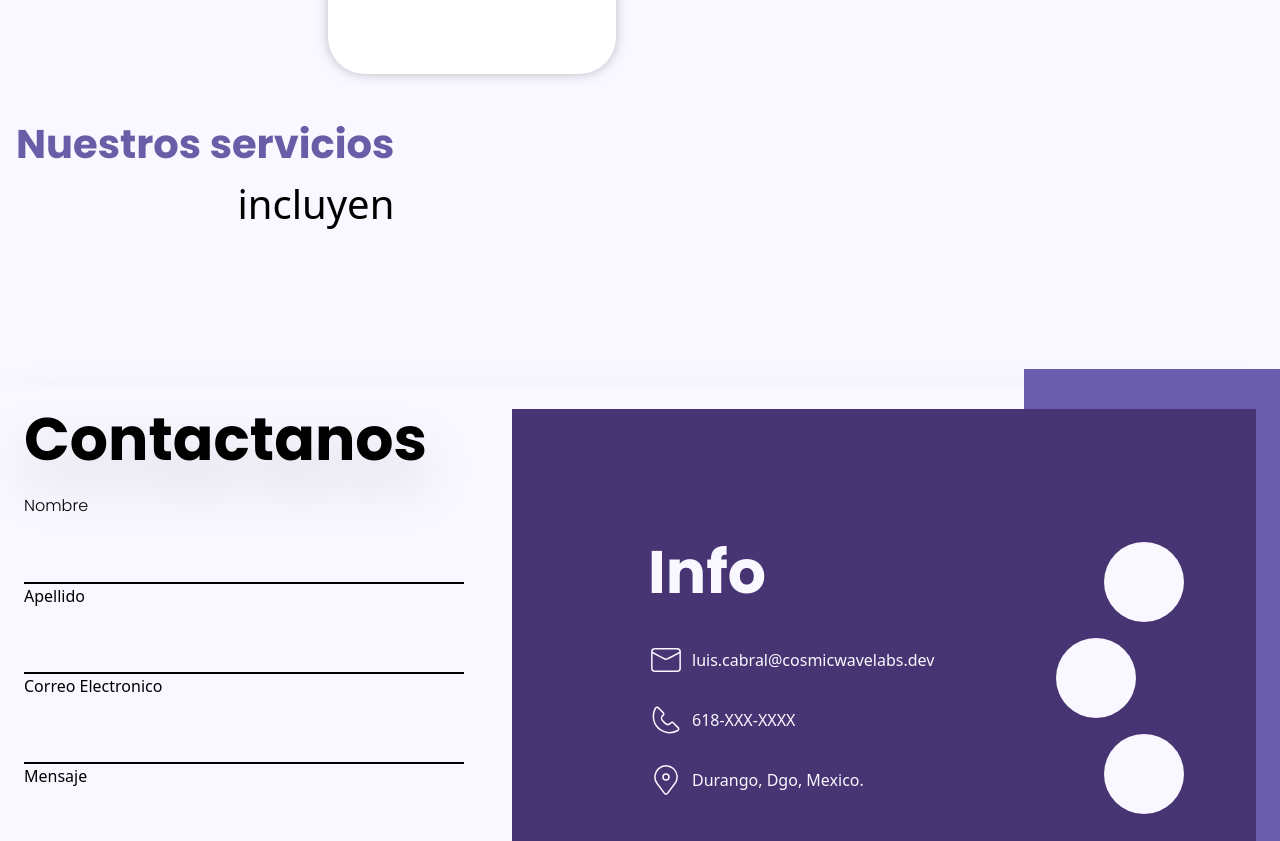
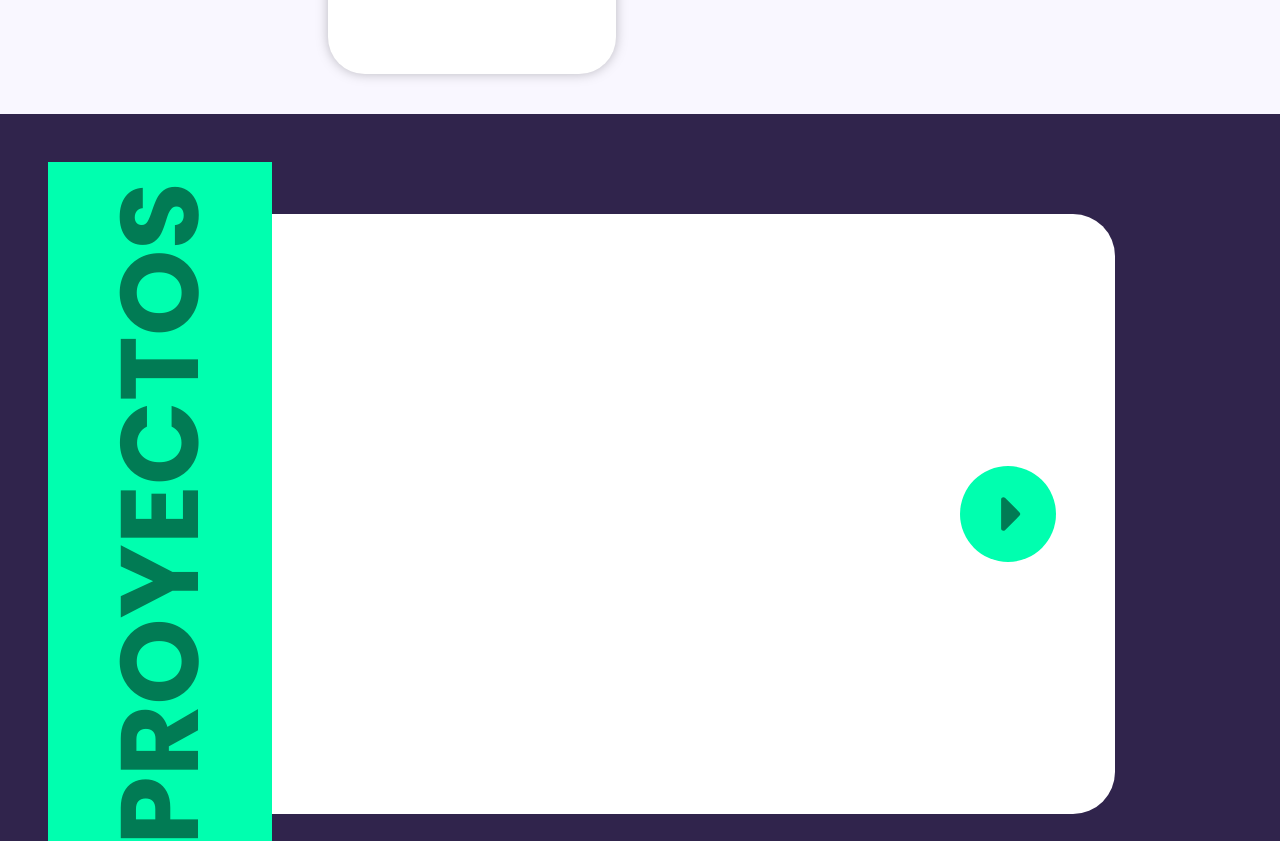
Before and after one commit to CosmicWave-Labs/Landing-Page, a React (Vite) app: page / in a window 1280 px wide. Shown: the part 3366-4207 px from the top of the page. Built offline with nearby package versions, Linux system fonts and the light colour scheme.

Commit message:
Footerbar & Projects

```diff
--- a/src/Components/AboutUs.tsx
+++ b/src/Components/AboutUs.tsx
@@ -1,7 +1,7 @@
 import { FC } from "react";
-import OurTeam from "./OurTeam";
-import Mision from "./Mision";
-const AboutUs:FC = () => {
+import {OurTeam, Mision} from "./index";
+
+export const AboutUs:FC = () => {
     return(
         <section className="w-full h-[250vh] bg-[#30244C] relative overflow-hidden">
             <div className="grid grid-cols-[50%_50%]">
@@ -27,5 +27,3 @@ const AboutUs:FC = () => {
         </section>
     )
 }
-
-export default AboutUs
--- a/src/Components/Footer.tsx
+++ b/src/Components/Footer.tsx
@@ -4,7 +4,7 @@ import ComponenteFooter from './Helpers/ComponenteFooter'
 import ButtonComponent from './Helpers/ButtonComponent'
 import { ContactData, ButtonComponentType } from '../Types/ComponentTypes'
 
-const Footer: FC = () => {
+export const Footer: FC = () => {
     const textareaRef = useRef<HTMLTextAreaElement>(null);
 
     useEffect(() => {
@@ -97,5 +97,3 @@ const Footer: FC = () => {
         </section>
     )
 }
-
-export default Footer
--- /dev/null
+++ b/src/Components/FooterBar.tsx
@@ -0,0 +1,7 @@
+import { FC } from "react"
+
+export const FooterBar:FC = () => {
+    return (
+        <div className="bg-[#30244C] w-full h-36"></div>
+    )
+}
--- a/src/Components/Mision.tsx
+++ b/src/Components/Mision.tsx
@@ -1,6 +1,6 @@
 import { FC } from "react";
 
-const Mision:FC = () => {
+export const Mision:FC = () => {
     return(
         <section className="flex items-center justify-center">
             <div className=" w-[300px] h-[370px] bg-white z-10 items-start p-5 justify-center flex flex-col">
@@ -16,5 +16,3 @@ const Mision:FC = () => {
         </section>
     )
 }
-
-export default Mision;
--- a/src/Components/OurTeam.tsx
+++ b/src/Components/OurTeam.tsx
@@ -1,7 +1,7 @@
 import { FC } from "react";
 import Divider from "./Helpers/dividerComponent";
 
-const OurTeam:FC = () => {
+export const OurTeam:FC = () => {
     return(
         <section className="grid grid-rows-[1fr_3.5fr_1fr]">
             <Divider Rot={'rotate-[8.82deg]'}/>
@@ -14,5 +14,3 @@ const OurTeam:FC = () => {
         </section>
     )
 }
-
-export default OurTeam;
--- /dev/null
+++ b/src/Components/Projects.tsx
@@ -0,0 +1,21 @@
+import { FC } from "react";
+import { FaCaretRight } from "react-icons/fa";
+
+export const Projects: FC = () => {
+  return (
+    <section className="bg-[#30244C] w-full h-full relative">
+      <div className="flex h-full">
+        <div className="absolute top-12 bottom-12 left-12 bg-greenProj h-auto w-56 md:w-56 z-10 flex items-center justify-center">
+          <h1 className="font-Poppins-Bold font-extrabold text-[110px] text-[#017B54] rotate-180 [writing-mode:vertical-lr]">PROYECTOS</h1>
+        </div>
+
+        <div className="flex-grow flex items-center relative">
+          <button className="h-3/4 w-10/12 rounded-[42px] bg-white mx-12"></button>
+          <button className="w-24 h-24 bg-[#00FFAF] rounded-full absolute right-56 flex items-center justify-center">
+            <FaCaretRight className="text-[#017B54] text-[58px] ml-2"/>
+          </button>
+        </div>
+      </div>
+    </section>
+  );
+};
--- a/src/Components/Services.tsx
+++ b/src/Components/Services.tsx
@@ -3,7 +3,7 @@ import { ServiceComponent } from "./Helpers/ServiceComponent";
 import { BsAppIndicator, BsTools } from "react-icons/bs";
 import { ServiceComponentType } from "../Types/ComponentTypes";
 
-const Services: FC = () => {
+export const Services: FC = () => {
     const ServicesArr: ServiceComponentType[] = [
         { Icon: BsAppIndicator, Title: 'Diseño', Span: 'Hola mundooooooooooooooo' },
         { Icon: '{ }', Title: 'Desarrollo Web', Span: 'Hola mundooooooooooooooo' },
@@ -14,7 +14,8 @@ const Services: FC = () => {
         <section className="bg-NormalWhite py-10">
             <div className="max-w-7xl mx-auto px-4">
                 <div className="flex flex-col md:flex-row md:items-center gap-6">
-                    <div className="flex flex-col items-center md:items-start ">
+                    <div className="flex flex-col md:flex-row md:items-center gap-6">
+                        <div className="flex flex-col justify-center">
                             <ServiceComponent
                                 key={ServicesArr[0].Title}
                                 Icon={ServicesArr[0].Icon}
@@ -22,8 +23,8 @@ const Services: FC = () => {
                                 Title={ServicesArr[0].Title}
                             />
                         </div>
-                    <div className="flex flex-col md:w-2/3 space-y-6">
-                        {ServicesArr.slice(1).map((data) => (
+                        <div className="flex flex-col space-y-6">
+                            {ServicesArr.slice(1, 3).map((data) => (
                                 <ServiceComponent
                                     key={data.Title}
                                     Icon={data.Icon}
@@ -33,8 +34,7 @@ const Services: FC = () => {
                             ))}
                         </div>
                     </div>
-                <div className="flex md:flex-row flex-col md:items-center justify-between mt-10">
-                    <div className="flex flex-col items-start md:items-end">
+                    <div className="flex flex-col items-center md:items-start md:ml-36">
                         <h1 className="text-Icon font-Poppins-Bold text-[40px]">Nuestros servicios</h1>
                         <h1 className="text-black font-Poppins text-[40px] font-medium">incluyen</h1>
                     </div>
@@ -42,6 +42,5 @@ const Services: FC = () => {
             </div>
         </section>
     );
+
 };
-
-export default Services;
--- /dev/null
+++ b/src/Components/index.ts
@@ -0,0 +1,8 @@
+export * from './AboutUs'
+export * from './Footer'
+export * from '../views/Home'
+export * from './Mision'
+export * from './OurTeam'
+export * from './Projects'
+export * from './Services'
+export * from './FooterBar'
--- a/src/main.tsx
+++ b/src/main.tsx
@@ -1,6 +1,6 @@
 import React from 'react'
 import ReactDOM from 'react-dom/client'
-import Home from './Components/Home'
+import Home from './views/Home'
 import './index.css'
 
 ReactDOM.createRoot(document.getElementById('root')!).render(
--- a/src/Components/Home.tsx
+++ b/src/views/Home.tsx
@@ -1,9 +1,8 @@
 import { FC } from "react"
-import NavBar from "./Helpers/ComponenteHomeNav"
-import Hero from "./Helpers/ComponenteHero"
-import AboutUs from "./AboutUs"
-import Footer from './Footer'
-import Services from './Services'
+import NavBar from "../Components/Helpers/ComponenteHomeNav"
+import Hero from "../Components/Helpers/ComponenteHero"
+
+import {AboutUs,Footer,Projects,Services,FooterBar} from '../Components'
 
 const Home:FC = () =>{
     return(
@@ -12,7 +11,9 @@ const Home:FC = () =>{
             <Hero/>
             <AboutUs/>
             <Services/>
+            <Projects/>
             <Footer/>
+            <FooterBar/>
         </section>
     )
 }
--- a/tailwind.config.js
+++ b/tailwind.config.js
@@ -12,7 +12,8 @@ export default {
         PurpleFooter:'#473573',
         main:'#231931',
         secondary:'#302444',
-        Icon: '#695DA7'
+        Icon: '#695DA7',
+        greenProj: "#00FFAF"
       },
       fontFamily:{
         'Poppins-Bold':['Poppins-bold','Serif'],
```
Also changed, not shown: src/views/Landing.tsx (deleted). Lines whose indentation alone changed are shown as unchanged.
